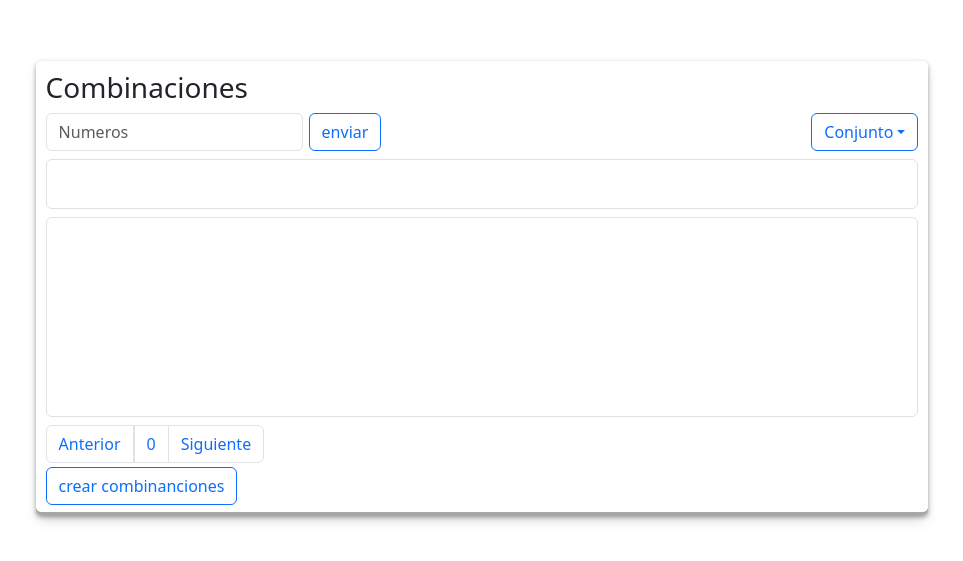
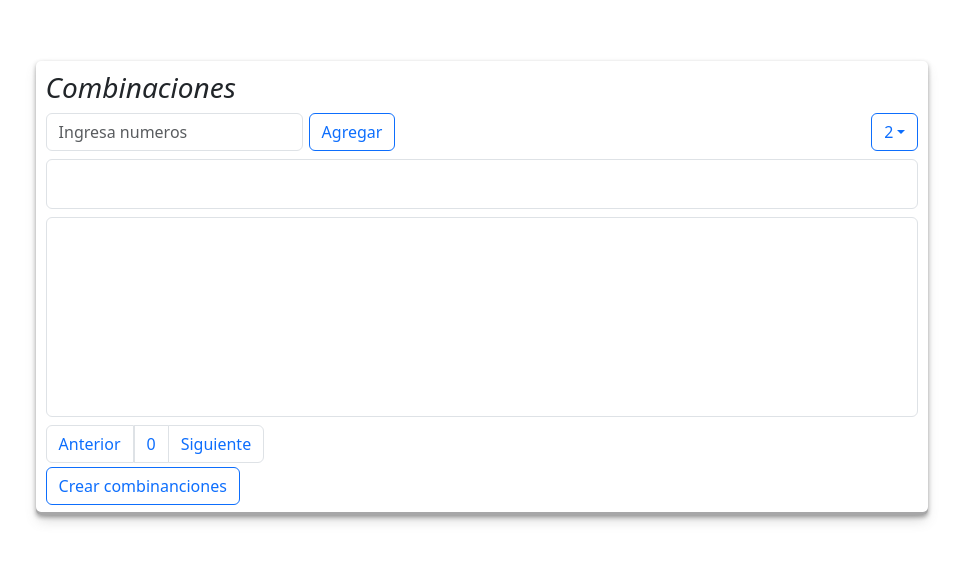
Before and after one commit to DarlingDelaRosa16/combination_app, a React (Create React App) app: page / in a window 1280 px wide. Shown: the part 139-700 px from the top of the page, without its empty margins (158-1121 px from the left). Built offline with nearby package versions, Linux system fonts and the light colour scheme.

Commit message:
Permutations removed, update (sets) dropdown, Alert added, some tiny bugs fixed

```diff
--- a/src/App.css
+++ b/src/App.css
@@ -29,6 +29,18 @@
     display: grid;
     margin-left: 20px;
     margin-top: 20px;
-    grid-template-columns: repeat(auto-fill, minmax(110px, 1fr) );
+    grid-template-columns: repeat(3, minmax(auto, 1fr) );
     grid-template-rows: auto;
 }
+
+.dropdown-item:hover{
+    color: white;
+    background-color:#0d6efd;
+}
+
+.alert{
+    text-align: center;
+    margin: 5px 0px;
+    padding: 0px 3px 0px 3px;
+    color: red;
+}
--- a/src/App.jsx
+++ b/src/App.jsx
@@ -9,7 +9,7 @@ export const App = () => {
   return (
     <div className="container">
       <div className='combinationAPP'>
-        <h3>Combinaciones</h3>
+        <h3><i>Combinaciones</i></h3>
         <div className=' d-flex justify-content-between'>
           <NumbersForm />
           <TypesOfSets />
--- a/src/Hooks/useCombination.js
+++ b/src/Hooks/useCombination.js
@@ -1,13 +1,17 @@
-import { useContext } from "react";
+import { useContext} from "react";
 import { NumberContext } from "../context/NumberContext";
 
 export const useCombination = () => {
 
-    const {setCombination} = useContext(NumberContext)
+    const { setCombination } = useContext(NumberContext)
+
+    let counter = 0
 
     const combinations = (arrList, n, result, arrayResult = []) => {
 
         for (let i = 0; i < arrList.length; ++i) {
+
+            counter = counter + 1
 
             let newResult = arrayResult.slice();
             let newArrList = arrList.slice();
@@ -15,16 +19,21 @@ export const useCombination = () => {
             newResult.push(arrList[i]);
             newArrList.splice(i, 1);
 
-            if(i > 200){break}
+            if (counter >= 200) {
+                break
+            } else {
 
-            if (n > 1) {
-                combinations(newArrList, n - 1, result, newResult);
-            } else {
-                result.push(newResult.join("-"));
-                setCombination(result)
+                if (n > 1) {
+                    combinations(newArrList, n - 1, result, newResult);
+                } else {
+                    result.push(newResult.sort().join("-"));
+                    const noPermutationArr = Array.from(new Set(result.map(JSON.stringify)), JSON.parse)
+                    setCombination(noPermutationArr)
+                }
             }
         }
     }
+
     return {
         combinations
     }
--- a/src/Hooks/useForm.js
+++ b/src/Hooks/useForm.js
@@ -4,7 +4,7 @@ import { NumberContext } from '../context/NumberContext';
 export const useForm = ( initialForm = {} ) => {
 
     const [ formState, setFormState ] = useState( initialForm );
-    const {numbers, setNumbers} = useContext(NumberContext)
+    const {numbers, setNumbers, setAlertText} = useContext(NumberContext)
 
     const onInputChange = ({ target }) => {
         const { name, value } = target;
@@ -20,9 +20,25 @@ export const useForm = ( initialForm = {} ) => {
 
     const onSubmit = (e)=> {
         e.preventDefault()
-        if(formState.number.length < 1 ){return}
+
+        if(formState.number.length < 1 ){
+            setAlertText('Debes Ingresar números ')
+            return
+        }
+
         const parsedNumber = parseInt(formState.number)
-        if(parsedNumber >= 100 || parsedNumber < 0 || numbers.includes(parsedNumber) || isNaN(parsedNumber)){return}
+
+        if(parsedNumber >= 100 || parsedNumber < 0 || isNaN(parsedNumber)){
+            setAlertText('Debe ser un número valido')
+            return
+        }
+
+        if (numbers.includes(parsedNumber)) {
+            setAlertText('El número ya fue agregado')
+            return
+        }
+
+        setAlertText('')
         setNumbers([...numbers, parsedNumber])
         onResetForm()
     }
--- a/src/Hooks/usePagination.js
+++ b/src/Hooks/usePagination.js
@@ -2,29 +2,32 @@ import { useContext, useEffect, useState } from "react"
 import { NumberContext } from "../context/NumberContext"
 import { useCombination } from "./useCombination";
 
-const inicialState = 0
 export const usePagination = () => {
 
-
-  const itemsPerPage = 20;
-
-  const { combination } = useContext(NumberContext)
-  const { combinations } = useCombination(inicialState)
-  const { numbers, sets } = useContext(NumberContext)
+  const itemsPerPage = 8;
+  const { combination, setAlertText, numbers, sets  } = useContext(NumberContext)
+  const { combinations } = useCombination(0)
 
   const [items, setItems] = useState([])
   const [currentPage, setCurrentPage] = useState(0)
 
-  const firstCombinations = () => {
-    if (numbers.length < 1) return
-    combinations(numbers, sets, []);
-    setItems([...combination].splice(0, itemsPerPage))
-  }
   useEffect(() => {
     setItems([...combination].splice(currentPage, itemsPerPage))
   }, [combination])
 
+  const createCombinations = () => {
+    if (numbers.length < 1 || numbers.length < sets) {
+      setAlertText(`Ingresa mas numeros para crear combinaciones de ${sets}`)
+      return
+    }
+    setCurrentPage(0)
+    setAlertText('')
+    combinations(numbers, sets, []);
+    setItems([...combination].splice(0, itemsPerPage))
+  }
+
   const nextHandlePage = () => {
+    setAlertText('')
     if (numbers.length < 1) return
     let nextPage = currentPage + 1
     const numbIndex = nextPage * itemsPerPage
@@ -36,6 +39,7 @@ export const usePagination = () => {
   }
 
   const prevHandlePage = () => {
+    setAlertText('')
     if (numbers.length < 1) return
     let prevPage = currentPage - 1
     const numbIndex = prevPage * itemsPerPage
@@ -47,9 +51,10 @@ export const usePagination = () => {
   }
 
   return {
-    firstCombinations,
     currentPage,
+    createCombinations,
     items,
+    itemsPerPage,
     nextHandlePage,
     prevHandlePage,
   }
--- a/src/components/NumbersForm.jsx
+++ b/src/components/NumbersForm.jsx
@@ -13,14 +13,14 @@ export const NumbersForm = () => {
                     className='form-control'
                     type="text"
                     onChange={onInputChange}
-                    placeholder="Numeros"
+                    placeholder="Ingresa numeros"
                 />
 
                 <button
                     className='btn btn-outline-primary btnSubmit'
                     type="submit"
                 >
-                    enviar
+                    Agregar
                 </button>
         </form>
     )
--- a/src/components/ResultBox.jsx
+++ b/src/components/ResultBox.jsx
@@ -1,13 +1,12 @@
-import { useEffect } from "react"
 import { usePagination } from "../Hooks/usePagination"
 
 export const ResultBox = () => {
 
-    const {items, nextHandlePage, prevHandlePage, currentPage, firstCombinations} = usePagination()
+    const {items, nextHandlePage, prevHandlePage, currentPage, createCombinations, itemsPerPage} = usePagination()
 
     return (
         <>
-            <div className='col-12 border result_box mt-2 rounded '>
+            <div className='col-12 border result_box mt-2 rounded'>
                 <ul className="listOfItems">
                    {
                         items.map((item, index) => (
@@ -45,9 +44,9 @@ export const ResultBox = () => {
 
             <button
                 className="btn btn-outline-primary"
-                onClick={()=>firstCombinations()}
+                onClick={()=> createCombinations()}
             >
-                crear combinanciones
+                Crear combinanciones
             </button>
         </>
     )
--- a/src/components/TypesOfSets.jsx
+++ b/src/components/TypesOfSets.jsx
@@ -1,37 +1,33 @@
-import { useContext } from "react"
+import { useContext, useEffect } from "react"
 import { NumberContext } from "../context/NumberContext"
 
 export const TypesOfSets = () => {
 
-    const {setSets} = useContext(NumberContext)
+    const { setSets, sets, alertText, setAlertText } = useContext(NumberContext)
 
-    const setsOptions = (number)=> {
+    const setsOptions = (number) => {
+        setAlertText('')
         setSets(number)
     }
 
     return (
-        <div>
+        <div className="d-flex">
+            <span className="alert"><i> {alertText}</i></span>
             <div className="dropdown">
-                <button className="btn btn-outline-primary dropdown-toggle" type="button" data-bs-toggle="dropdown" aria-expanded="false">
-                    Conjunto
+                <button className="btn btn-outline-primary dropdown-toggle ms-1" type="button" data-bs-toggle="dropdown" aria-expanded="false">
+                    {sets}
                 </button>
-                <ul className="dropdown-menu">
-                    <li>
-                        <button className="dropdown-item" onClick={()=>setsOptions(4)}>
-                            Loteca
-                        </button>
-                    </li>
-                    <li>
-                        <button className="dropdown-item" onClick={()=>setsOptions(6)}>
-                            LotoMax
-                        </button>
-                    </li>
-                    <li>
-                        <button className="dropdown-item" onClick={()=>setsOptions(4)}>
-                            LotoPool
-                        </button>
-                    </li>
-                </ul>
+                <div className="dropdown-menu">
+                    <button className="dropdown-item" onClick={() => setsOptions(2)}> 2 </button>
+                    <button className="dropdown-item" onClick={() => setsOptions(3)}> 3 </button>
+                    <button className="dropdown-item" onClick={() => setsOptions(4)}> 4 </button>
+                    <button className="dropdown-item" onClick={() => setsOptions(5)}> 5 </button>
+                    <button className="dropdown-item" onClick={() => setsOptions(6)}> 6 </button>
+                    <button className="dropdown-item" onClick={() => setsOptions(7)}> 7 </button>
+                    <button className="dropdown-item" onClick={() => setsOptions(8)}> 8 </button>
+                    <button className="dropdown-item" onClick={() => setsOptions(9)}> 9 </button>
+                    <button className="dropdown-item" onClick={() => setsOptions(10)}> 10 </button>
+                </div>
             </div>
         </div>
     )
--- a/src/context/NumberProvider.jsx
+++ b/src/context/NumberProvider.jsx
@@ -5,9 +5,9 @@ import { NumberContext } from './NumberContext'
 export const NumberProvider = ({ children }) => {
 
     const [numbers, setNumbers] = useState([])
-    const [sets, setSets] = useState(4)
+    const [sets, setSets] = useState(2)
     const [combination, setCombination] = useState([])
-
+    const [alertText, setAlertText] = useState('')
 
     return (
         <NumberContext.Provider value={{
@@ -16,7 +16,9 @@ export const NumberProvider = ({ children }) => {
             sets,
             setSets,
             combination,
-            setCombination
+            setCombination,
+            alertText,
+            setAlertText
         }} >
             {children}
         </NumberContext.Provider>
```
Also changed, not shown: src/components/ContentBox.jsx (line endings or trailing spaces).
